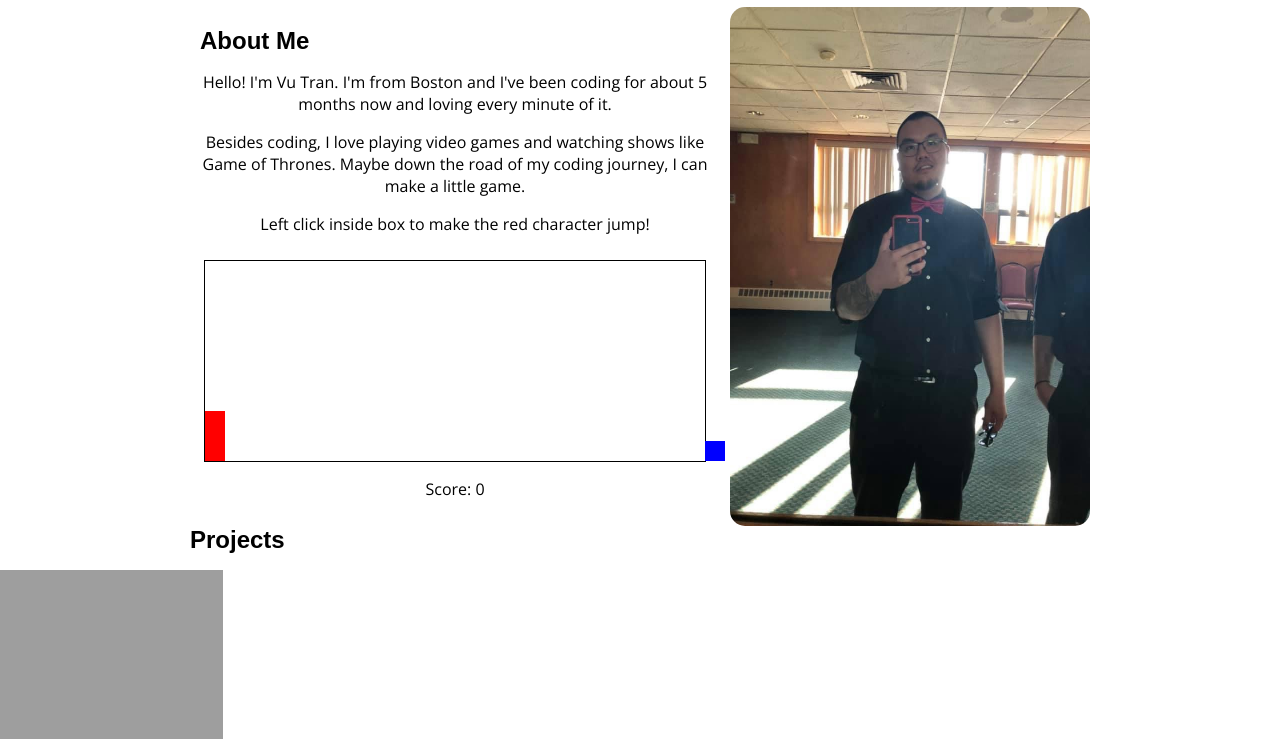
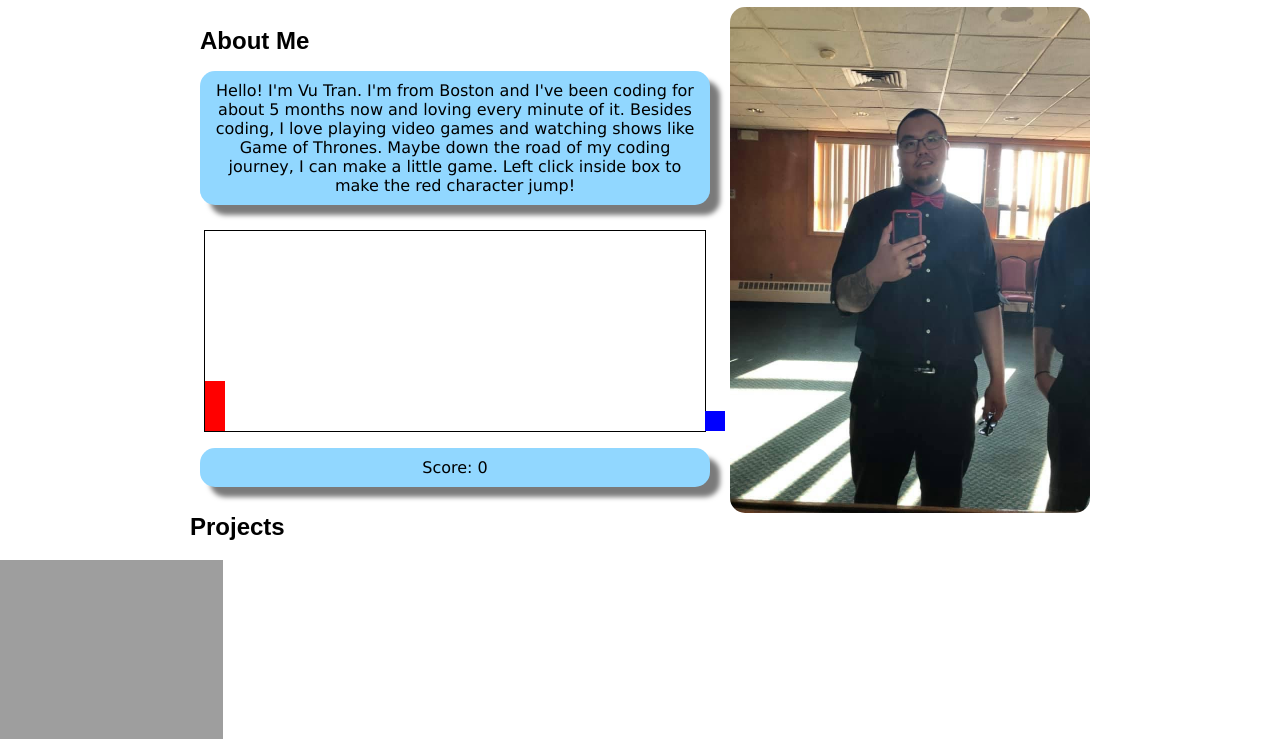
Before and after one commit to VuTran717/myPortfolio, a plain HTML site: page index.html in a window 1280 px wide. Shown: the part 61-800 px from the top of the page. Drawn offline with nearby package versions, Linux system fonts and the light colour scheme; a web font is replaced by a local one.

Commit message:
Add Box Shadows

```diff
--- a/index.css
+++ b/index.css
@@ -54,13 +54,27 @@ nav {
 
 .about-me-container {
     display: flex;
+
 }
 
 .about-me-text-container {
     margin-top: 20px;
     margin-right: 10px;
     padding: 10px;
+
 }
+
+.about-me-text-container p {
+    background: #91D7FF;
+    font-family: Verdana, Geneva, Tahoma, sans-serif;
+    padding: 10px;
+    border-radius: 15px;
+    box-shadow: 10px 10px 5px 0px rgba(0,0,0,0.52);
+    -webkit-box-shadow: 10px 10px 5px 0px rgba(0,0,0,0.52);
+    -moz-box-shadow: 10px 10px 5px 0px rgba(0,0,0,0.52);
+}
+
+
 
 .project {
     list-style-image: url(https://s3-us-west-2.amazonaws.com/s.cdpn.io/3/right-arrow.svg);
@@ -99,6 +113,7 @@ footer {
     border: 1px solid black;
     margin: auto;
     margin-top: 25px;
+    text-align: ;
 }
 #character {
     width: 20px;
--- a/index.html
+++ b/index.html
@@ -23,16 +23,21 @@
             <div class="about-me-container">
                 <div class="about-me-text-container">
                 <h2>About Me</h2>
-                <p>Hello! I'm Vu Tran. I'm from Boston and I've been coding for about 5 months now and loving every minute of it.</p>
-                <p>Besides coding, I love playing video games and watching shows like Game of Thrones. Maybe down the road of my coding journey, I can make a little game.</p>
-                <p>Left click inside box to make the red character jump!</p>
+                <p>Hello! I'm Vu Tran. I'm from Boston and I've been coding for about 5 months now and loving every minute of it.
+                Besides coding, I love playing video games and watching shows like Game of Thrones. Maybe down the road of my coding journey, I can make a little game.
+                Left click inside box to make the red character jump!</p>
+
 
                 <div class="game" onclick="jump()">
                     <div id="character"></div>
                     <div id="block"></div>
                 </div>
-                <p>Score: <span id="scoreSpan"></span></p>
-                </div>
+                <p style="none">Score: <span id="scoreSpan"></span></p>
+
+            </div>
+
+
+
 
                 <img src="images/Vu-Tran.JPG" alt="Photo of Vu Tran" class="about-me-image" width="300px">
             </div>
@@ -40,7 +45,7 @@
         <section id="projects">
             <h2>Projects</h2>
             <ul>
-                <li class="project">Solstice Cleanse Website</li>
+                <li class="project"><h3>Solstice Cleanse Website</h3></li>
             </ul>
         </section>
         <section id="skills">
--- a/script.js
+++ b/script.js
@@ -1,6 +1,7 @@
 var character = document.getElementById("character");
 var block = document.getElementById("block");
 var counter=0;
+
 function jump(){
     if(character.classList == "animate"){return}
     character.classList.add("animate");
@@ -8,12 +9,12 @@ function jump(){
         character.classList.remove("animate");
     },300);
 }
+
 var checkDead = setInterval(function() {
     let characterTop = parseInt(window.getComputedStyle(character).getPropertyValue("top"));
     let blockLeft = parseInt(window.getComputedStyle(block).getPropertyValue("left"));
     if(blockLeft<20 && blockLeft>-20 && characterTop>=130){
         block.style.animation = "none";
-
         counter=0;
         block.style.animation = "block 1s infinite linear";
     }else{
```
